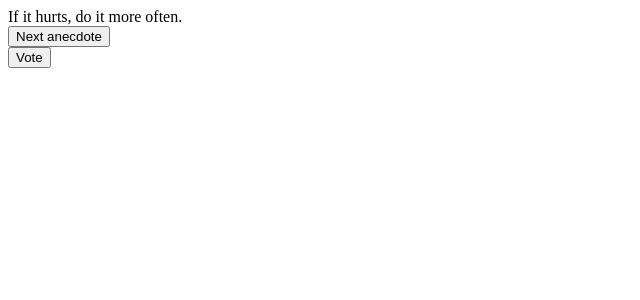
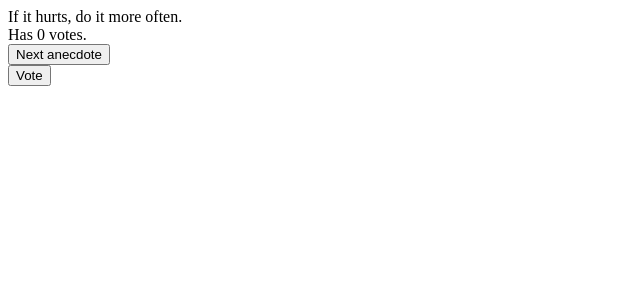
Before and after one commit to vapppu/react-soveltavat-03-anekdootit, a React (Vite) app: page / in a window 1280 px wide. Shown: the top 300 px of the page, without its empty margins (0-640 px from the left). Built offline with nearby package versions, Linux system fonts and the light colour scheme.

Commit message:
Increase number of votes and display votes for the shown anecdote

```diff
--- a/src/App.jsx
+++ b/src/App.jsx
@@ -1,6 +1,7 @@
 import { useState } from "react";
 
 const App = () => {
+
   const anecdotes = [
     "If it hurts, do it more often.",
     "Adding manpower to a late software project makes it later!",
@@ -16,22 +17,26 @@ const App = () => {
   const [votes, setVotes] = useState(new Array(anecdotes.length).fill(0))
 
   const newAnecdote = () => {
-
     const indices = anecdotes.map((anecdote) => anecdotes.indexOf(anecdote))
     const otherAnecdotes = indices.filter((index) => (index != selected))
     const newAnecdote = otherAnecdotes[Math.floor(Math.random() * otherAnecdotes.length)]
     setSelected(newAnecdote)
+  };
 
-
-  };
+  const increaseVotes = () => {
+    const newVotes = [...votes]
+    newVotes[selected]++
+    setVotes(newVotes)
+  }
 
   return (
     <div>
-      {anecdotes[selected]}
+      {anecdotes[selected]} <br />
+      Has {votes[selected]} votes.
       <button onClick={newAnecdote} style={{ display: "block" }}>
         Next anecdote
       </button>
-      <button>Vote</button>
+      <button onClick={increaseVotes}>Vote</button>
     </div>
   );
 };
```
